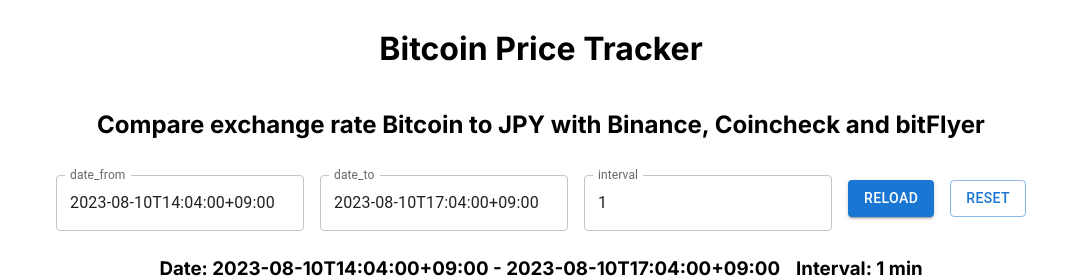
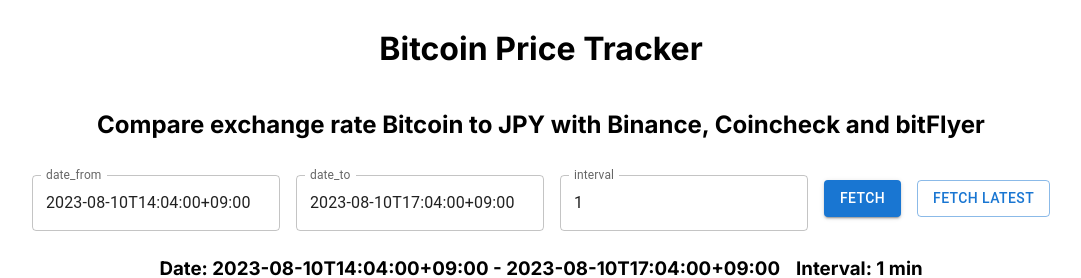
Before and after one commit to Rustenberg64/Bitcoin_price_app, a Next.js app in the folder frontend/: page /graph in a window 1280 px wide. Shown: the top 278 px of the page, without its empty margins (99-1180 px from the left). Built offline with nearby package versions, Linux system fonts and the light colour scheme; no server answers.

Commit message:
Fix error that happens when it get no data

```diff
--- a/frontend/app/graph/App.tsx
+++ b/frontend/app/graph/App.tsx
@@ -24,15 +24,17 @@
         <YAxis dataKey="ltp" domain={["auto", "auto"]} />
         <Tooltip />
         <Legend verticalAlign="top" height={36} iconSize={25} />
-        {series.map((s: Array<any>, i: number) => (
+        {series.map((s: Array<any>, i: number) => {
+          return (
           <Line
             dataKey="ltp"
             data={s}
-            name={s[0].place}
-            key={s[0].place}
+            name={s[0]?.place || "No Data"}
+            key={s[0]?.place || "No Data"}
             stroke={color[i]}
           />
-        ))}
+          )
+        })}
         {/* <Line dataKey="ltp" data={series.data} name={series.place} key={series.place} /> */}
       </LineChart>
     </ResponsiveContainer>
--- a/frontend/app/graph/page.tsx
+++ b/frontend/app/graph/page.tsx
@@ -67,13 +67,13 @@
   return { date_from, date_to };
 };
 
-const initParams = {
-  place_list: place_list,
-  ...getDatefrom_Dateto(),
-  interval: 1,
-};
+export default function Sample() {
+  const initParams = {
+    place_list: place_list,
+    ...getDatefrom_Dateto(),
+    interval: 1,
+  };
 
-export default function Sample() {
   const [series, setSeries] = useState([
     [{ place: "1" }],
     [{ place: "2" }],
@@ -156,7 +156,7 @@
                 setParams(tmp_params);
               }}
             >
-              Reload
+              Fetch
             </Button>
           </Grid>
           <Grid item>
@@ -166,7 +166,7 @@
                 setParams({ ...initParams, ...getDatefrom_Dateto() });
               }}
             >
-              Reset
+              Fetch Latest
             </Button>
           </Grid>
         </Grid>
```
